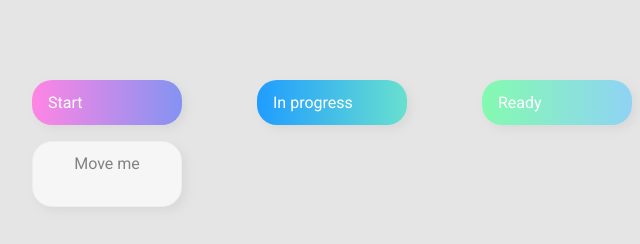
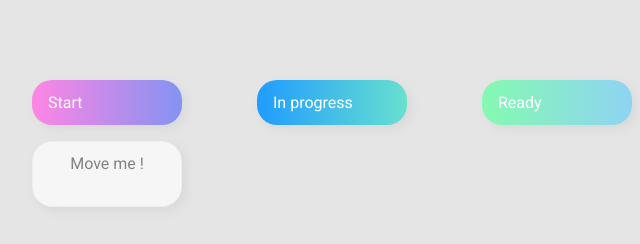
Before and after one commit to Edgar2511/drag-n-drop, a website built with Parcel: page index.html in a window 1280 px wide. Shown: the full height of the page, 308-948 px from the left. Built offline with nearby package versions, Linux system fonts and the light colour scheme.

Commit message:
init project

```diff
--- a/index.html
+++ b/index.html
@@ -16,7 +16,7 @@
 
       <div class="row">
         <div class="placeholder">
-          <div class="item" draggable="true">Move me</div>
+          <div class="item" draggable="true">Move me !</div>
         </div>
         <div class="placeholder"></div>
         <div class="placeholder"></div>
```
